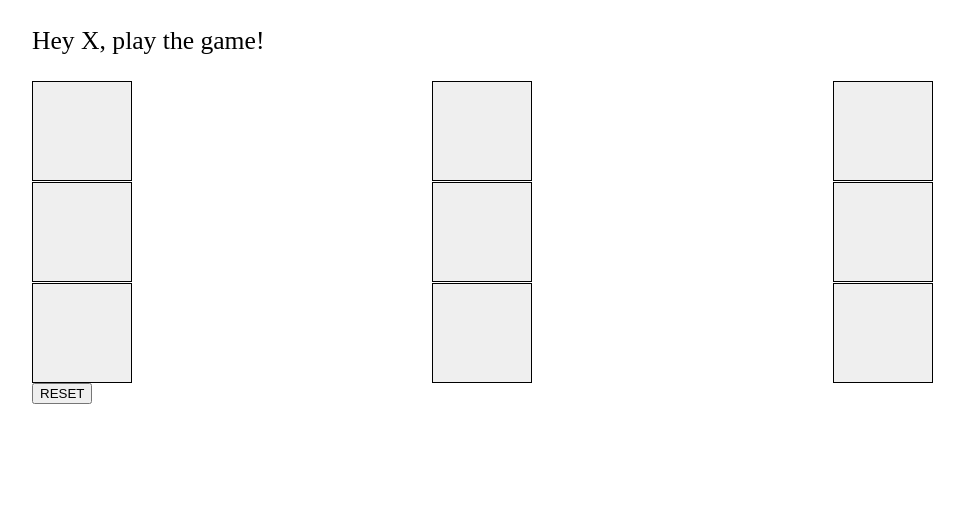
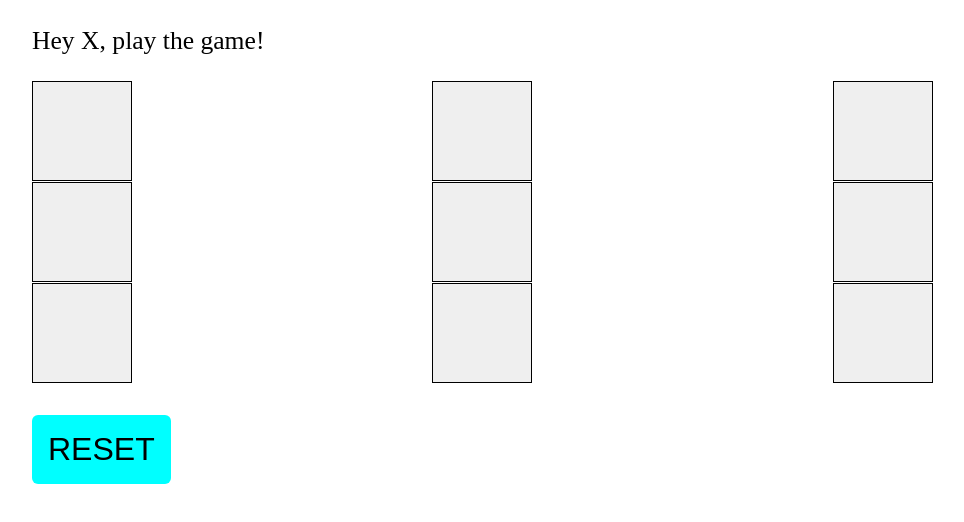
Before and after one commit to IlyaKrapivnoy/Next_TicTacToe_App, a Next.js app: page / in a window 1280 px wide. Shown: the top 522 px of the page, without its empty margins (8-972 px from the left). Built offline with nearby package versions, Linux system fonts and the light colour scheme.

Commit message:
add styles for reset btn

```diff
--- a/styles/globals.css
+++ b/styles/globals.css
@@ -23,3 +23,13 @@
 p {
     font-size: 1.6rem;
 }
+
+.reset {
+    margin-top: 2rem;
+    font-size: 2rem;
+    background-color: aqua;
+    border: none;
+    border-radius: 6px;
+    padding: 1rem;
+    cursor: pointer;
+}
```
